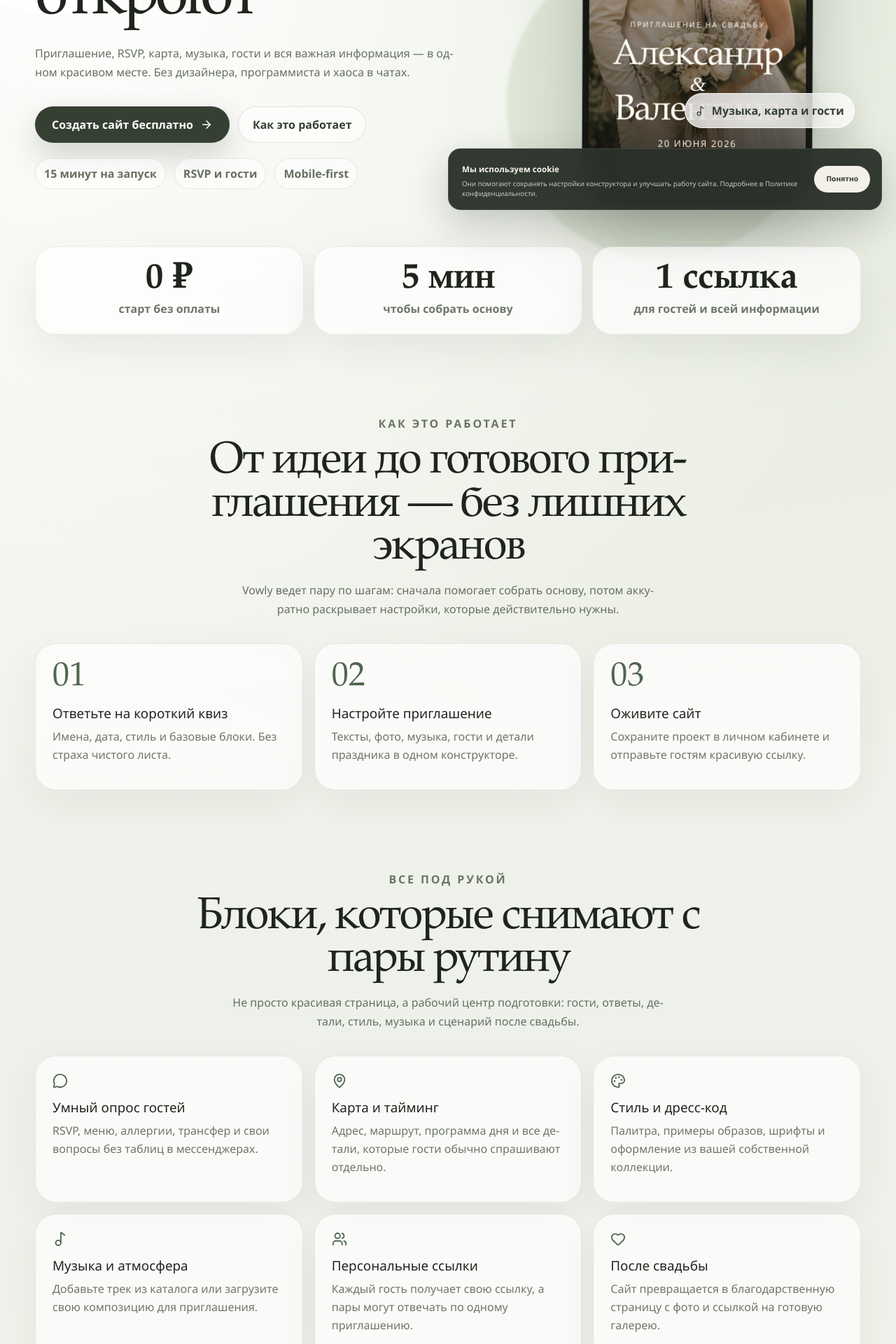
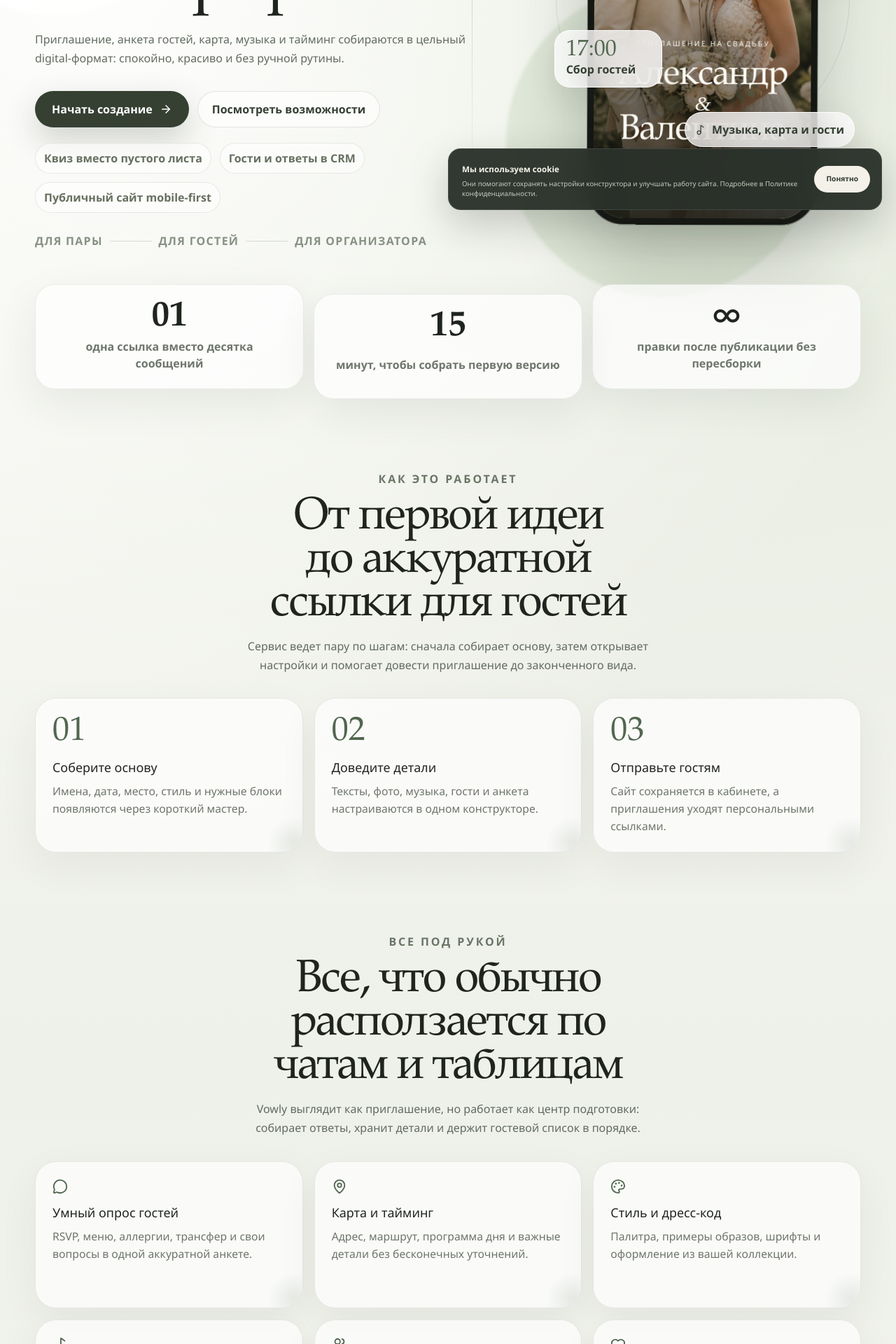
Before and after one commit to ignatyev335-dotcom/wedding-builder, a Next.js app: page / in a window 1280 px wide. Shown: the part 480-2400 px from the top of the page at 70% size. Built offline with nearby package versions, Linux system fonts and the light colour scheme.

Commit message:
Первый коммит моего проекта

```diff
--- a/src/app/page.tsx
+++ b/src/app/page.tsx
@@ -19,39 +19,39 @@ const featureCards = [
   {
     icon: MessageCircle,
     title: "Умный опрос гостей",
-    text: "RSVP, меню, аллергии, трансфер и свои вопросы без таблиц в мессенджерах.",
+    text: "RSVP, меню, аллергии, трансфер и свои вопросы в одной аккуратной анкете.",
   },
   {
     icon: MapPin,
     title: "Карта и тайминг",
-    text: "Адрес, маршрут, программа дня и все детали, которые гости обычно спрашивают отдельно.",
+    text: "Адрес, маршрут, программа дня и важные детали без бесконечных уточнений.",
   },
   {
     icon: Palette,
     title: "Стиль и дресс-код",
-    text: "Палитра, примеры образов, шрифты и оформление из вашей собственной коллекции.",
+    text: "Палитра, примеры образов, шрифты и оформление из вашей коллекции.",
   },
   {
     icon: Music2,
     title: "Музыка и атмосфера",
-    text: "Добавьте трек из каталога или загрузите свою композицию для приглашения.",
+    text: "Фоновая музыка из каталога или свой трек для настроения приглашения.",
   },
   {
     icon: Users,
     title: "Персональные ссылки",
-    text: "Каждый гость получает свою ссылку, а пары могут отвечать по одному приглашению.",
+    text: "Именные приглашения для гостей, пар и отдельных групп списка.",
   },
   {
     icon: Heart,
     title: "После свадьбы",
-    text: "Сайт превращается в благодарственную страницу с фото и ссылкой на готовую галерею.",
+    text: "Благодарственная версия сайта с Love Story и ссылкой на готовые фото.",
   },
 ];
 
 const steps = [
-  ["01", "Ответьте на короткий квиз", "Имена, дата, стиль и базовые блоки. Без страха чистого листа."],
-  ["02", "Настройте приглашение", "Тексты, фото, музыка, гости и детали праздника в одном конструкторе."],
-  ["03", "Оживите сайт", "Сохраните проект в личном кабинете и отправьте гостям красивую ссылку."],
+  ["01", "Соберите основу", "Имена, дата, место, стиль и нужные блоки появляются через короткий мастер."],
+  ["02", "Доведите детали", "Тексты, фото, музыка, гости и анкета настраиваются в одном конструкторе."],
+  ["03", "Отправьте гостям", "Сайт сохраняется в кабинете, а приглашения уходят персональными ссылками."],
 ];
 
 const designs = [
@@ -62,8 +62,8 @@ const designs = [
 ];
 
 const faqItems = [
-  ["Можно ли менять сайт после публикации?", "Да. Тексты, гости, фото, музыку и блоки можно обновлять хоть до дня свадьбы."],
-  ["Нужно ли регистрироваться сразу?", "Нет. Сначала можно пройти квиз и собрать основу сайта, а аккаунт понадобится при сохранении."],
+  ["Можно ли менять сайт после публикации?", "Да. Тексты, гости, фото, музыку и блоки можно обновлять до самого дня свадьбы."],
+  ["Нужно ли регистрироваться сразу?", "Нет. Сначала можно собрать основу сайта, а аккаунт понадобится при сохранении."],
   ["Можно ли сделать сайт без своих фото?", "Да. В конструкторе можно выбрать нейтральные обложки и не загружать личные фотографии."],
   ["Работает ли сайт на телефоне?", "Да. Публичное приглашение и анкета гостей сделаны mobile-first."],
 ];
@@ -92,26 +92,33 @@ export default function HomePage() {
         <div className="landing-v2-hero-copy">
           <span className="landing-v2-pill">
             <Sparkles size={15} />
-            Свадебный сайт нового поколения
+            Vowly wedding atelier
           </span>
-          <h1>Свадебный сайт, который гости действительно откроют</h1>
+          <h1>Свадебный сайт с ощущением дорогой полиграфии</h1>
           <p>
-            Приглашение, RSVP, карта, музыка, гости и вся важная информация —
-            в одном красивом месте. Без дизайнера, программиста и хаоса в чатах.
+            Приглашение, анкета гостей, карта, музыка и тайминг собираются в
+            цельный digital-формат: спокойно, красиво и без ручной рутины.
           </p>
           <div className="landing-v2-actions">
             <Link className="landing-v2-primary" href="/create">
-              Создать сайт бесплатно
+              Начать создание
               <ArrowRight size={18} />
             </Link>
             <a className="landing-v2-secondary" href="#how-it-works">
-              Как это работает
+              Посмотреть возможности
             </a>
           </div>
           <div className="landing-v2-trust">
-            <span>15 минут на запуск</span>
-            <span>RSVP и гости</span>
-            <span>Mobile-first</span>
+            <span>Квиз вместо пустого листа</span>
+            <span>Гости и ответы в CRM</span>
+            <span>Публичный сайт mobile-first</span>
+          </div>
+          <div className="landing-v2-signature">
+            <span>Для пары</span>
+            <i />
+            <span>Для гостей</span>
+            <i />
+            <span>Для организатора</span>
           </div>
         </div>
 
@@ -119,6 +126,10 @@ export default function HomePage() {
           <div className="landing-v2-note landing-v2-note-top">
             <Check size={15} />
             RSVP уже внутри
+          </div>
+          <div className="landing-v2-mini-card landing-v2-mini-card-left">
+            <span>17:00</span>
+            <strong>Сбор гостей</strong>
           </div>
           <div className="landing-v2-phone">
             <div className="landing-v2-speaker" />
@@ -143,6 +154,10 @@ export default function HomePage() {
               </div>
             </div>
           </div>
+          <div className="landing-v2-mini-card landing-v2-mini-card-right">
+            <span>84%</span>
+            <strong>подтвердили участие</strong>
+          </div>
           <div className="landing-v2-note landing-v2-note-bottom">
             <Music2 size={15} />
             Музыка, карта и гости
@@ -152,26 +167,26 @@ export default function HomePage() {
 
       <section className="landing-v2-stats" aria-label="Коротко о сервисе">
         <article>
-          <strong>0 ₽</strong>
-          <span>старт без оплаты</span>
+          <strong>01</strong>
+          <span>одна ссылка вместо десятка сообщений</span>
         </article>
         <article>
-          <strong>5 мин</strong>
-          <span>чтобы собрать основу</span>
+          <strong>15</strong>
+          <span>минут, чтобы собрать первую версию</span>
         </article>
         <article>
-          <strong>1 ссылка</strong>
-          <span>для гостей и всей информации</span>
+          <strong>∞</strong>
+          <span>правки после публикации без пересборки</span>
         </article>
       </section>
 
       <section className="landing-v2-section" id="how-it-works">
         <div className="landing-v2-section-head">
           <span>Как это работает</span>
-          <h2>От идеи до готового приглашения — без лишних экранов</h2>
+          <h2>От первой идеи до аккуратной ссылки для гостей</h2>
           <p>
-            Vowly ведет пару по шагам: сначала помогает собрать основу, потом
-            аккуратно раскрывает настройки, которые действительно нужны.
+            Сервис ведет пару по шагам: сначала собирает основу, затем открывает
+            настройки и помогает довести приглашение до законченного вида.
           </p>
         </div>
         <div className="landing-v2-steps">
@@ -188,10 +203,10 @@ export default function HomePage() {
       <section className="landing-v2-section landing-v2-feature-section" id="features">
         <div className="landing-v2-section-head">
           <span>Все под рукой</span>
-          <h2>Блоки, которые снимают с пары рутину</h2>
+          <h2>Все, что обычно расползается по чатам и таблицам</h2>
           <p>
-            Не просто красивая страница, а рабочий центр подготовки: гости,
-            ответы, детали, стиль, музыка и сценарий после свадьбы.
+            Vowly выглядит как приглашение, но работает как центр подготовки:
+            собирает ответы, хранит детали и держит гостевой список в порядке.
           </p>
         </div>
         <div className="landing-v2-features">
@@ -208,13 +223,13 @@ export default function HomePage() {
       <section className="landing-v2-showcase" id="designs">
         <div className="landing-v2-showcase-copy">
           <span>Стили из вашей коллекции</span>
-          <h2>Визуал можно менять без потери текста и гостей</h2>
+          <h2>Визуал меняется, содержание остается на месте</h2>
           <p>
             Темы, шрифты, цвета и оформление модулей подтягиваются из админки.
-            Пользователь меняет настроение сайта, а данные остаются на месте.
+            Пара меняет настроение сайта, не переписывая тексты и не теряя гостей.
           </p>
           <Link className="landing-v2-primary is-dark" href="/create">
-            Попробовать конструктор
+            Открыть конструктор
             <ArrowRight size={18} />
           </Link>
         </div>
@@ -239,8 +254,8 @@ export default function HomePage() {
           </span>
           <h2>Сайт не исчезает после праздника</h2>
           <p>
-            После даты свадьбы приглашение может автоматически стать страницей
-            благодарности: Love Story, теплый текст и ссылка на готовые фотографии.
+            После даты свадьбы приглашение становится страницей благодарности:
+            Love Story, теплый текст и ссылка на готовые фотографии.
           </p>
         </div>
         <div className="landing-v2-after-card">
@@ -272,11 +287,11 @@ export default function HomePage() {
         <ShieldCheck size={24} />
         <h2>Создайте основу сайта сегодня, а детали дополняйте спокойно</h2>
         <p>
-          Начните бесплатно. Сайт можно редактировать после публикации — вплоть
-          до самого дня свадьбы.
+          Начните с квиза, сохраните проект в кабинете и возвращайтесь к
+          настройкам тогда, когда появятся новые детали.
         </p>
         <Link className="landing-v2-primary" href="/create">
-          Создать сайт бесплатно
+          Создать сайт
           <ArrowRight size={18} />
         </Link>
       </section>
```
Also changed, not shown: src/app/globals.css.
